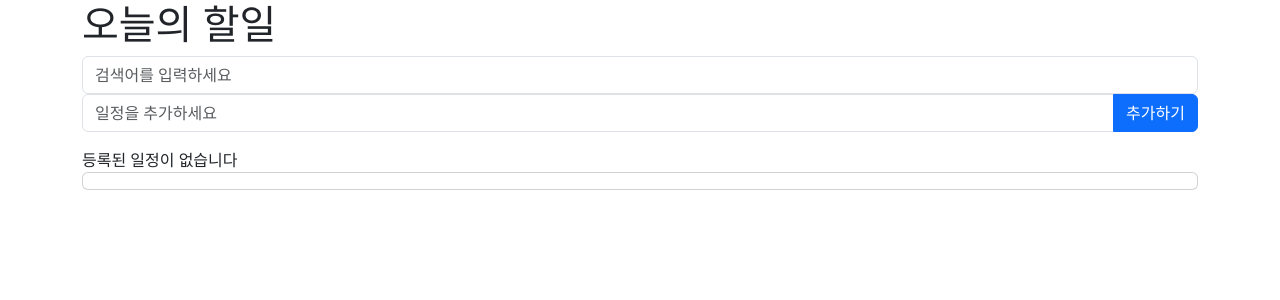
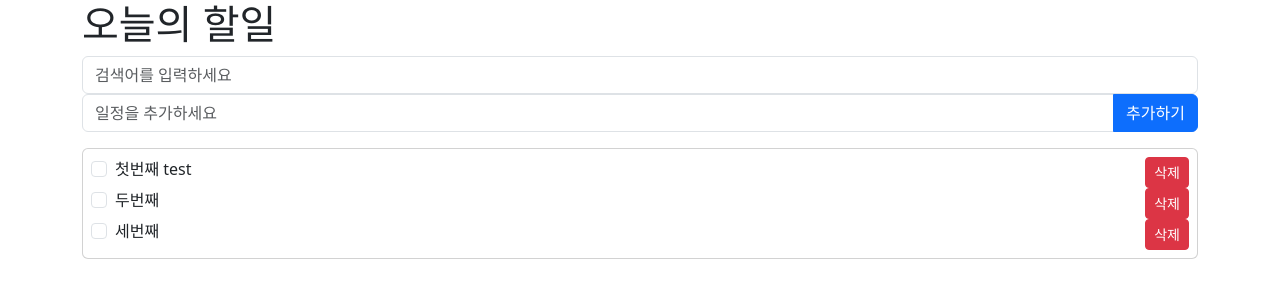
Before and after one commit to was7894/vue_practice, a Vue app: page /todos in a window 1280 px wide. Shown: the top 300 px of the page. Built offline with nearby package versions, Linux system fonts and the light colour scheme; data requests are answered from the project's data file.

Commit message:
server, db연동

```diff
--- /dev/null
+++ b/db.json
@@ -0,0 +1,19 @@
+{
+  "todos": [
+    {
+      "subject": "첫번째 test",
+      "completed": false,
+      "id": 1
+    },
+    {
+      "subject": "두번째",
+      "completed": false,
+      "id": 2
+    },
+    {
+      "subject": "세번째",
+      "completed": false,
+      "id": 3
+    }
+  ]
+}
--- a/package.json
+++ b/package.json
@@ -3,11 +3,12 @@
   "version": "0.1.0",
   "private": true,
   "scripts": {
-    "serve": "vue-cli-service serve",
-    "build": "vue-cli-service build",
+    "serve": "vue-cli-service serve --port 3001",
+    "build": "vue-cli-service build --port 3001",
     "lint": "vue-cli-service lint"
   },
   "dependencies": {
+    "axios": "^1.3.5",
     "core-js": "^3.8.3",
     "vue": "^3.2.13"
   },
--- a/src/App.vue
+++ b/src/App.vue
@@ -3,6 +3,7 @@
     <h1>오늘의 할일</h1>
     <input v-model="searchText" type="text" class="form-control" placeholder="검색어를 입력하세요" />
     <TodoBasicForm @add-todo="onSubmit" />
+    <div style="color: red">{{ error }}</div>
     <div v-if="!todos.length">등록된 일정이 없습니다</div>
     <TodoList :todos="filteredTodos" @toggle-todo="toggleTodo" @delete-todo="deleteTodo" />
   </div>
@@ -10,6 +11,7 @@
 
 <script>
 import { ref, computed } from "vue";
+import axios from "axios";
 import TodoBasicForm from "./components/TodoBasicForm.vue";
 import TodoList from "./components/TodoList.vue";
 export default {
@@ -18,6 +20,7 @@ export default {
     TodoList,
   },
   setup() {
+    const error = ref("");
     const toggle = ref(false);
     const searchText = ref("");
     const filteredTodos = computed(() => {
@@ -31,23 +34,66 @@ export default {
       return todos.value;
     });
     const todos = ref([]);
+    const getTodos = () => {
+      axios
+        .get("http://localhost:3000/todos")
+        .then((res) => {
+          console.log("this is todos.value", res);
+          todos.value = res.data;
+        })
+        .catch((err) => {
+          console.error(err);
+          error.value = "일시적인 오류가 발생하였습니다. 잠시후 이용해주세요.";
+        });
+    };
+    getTodos();
     const onSubmit = (todo) => {
-      todos.value.push(todo);
+      error.value = "";
+      axios
+        .post("http://localhost:3000/todos", { subject: todo.subject, completed: todo.completed })
+        .then((res) => {
+          /* 두개이상일때 이렇게 배열처럼 쓴다. */
+          return [console.log("res", res), todos.value.push(res.data)];
+        })
+        .catch((err) => {
+          console.error("err", err);
+          error.value = "일시적으로 오류가 발생하였습니다.";
+        });
+      // todos.value.push(todo);
     };
     const todoStyle = {
       textDecoration: "line-through",
       color: "gray",
     };
     const deleteTodo = (index) => {
-      console.log(index);
-      todos.value.splice(index, 1);
+      error.value = "";
+      const id = todos.value[index].id;
+      // console.log(index);
+      axios
+        .delete("http://localhost:3000/todos/" + id)
+        .then((res) => {
+          todos.value.splice(index, 1);
+        })
+        .catch((err) => {
+          console.error(err);
+        });
     };
     const toggleTodo = (index) => {
-      console.log(index);
-      todos.value[index].completed = !todos.value[index].completed;
+      const id = todos.value[index].id;
+      axios
+        .patch("http://localhost:3000/todos/" + id, { completed: !todos.value[index].completed })
+        .then(() => {
+          todos.value[index].completed = !todos.value[index].completed;
+        })
+        .catch((err) => {
+          console.error(err);
+        });
+      // console.log(index);
+      // todos.value[index].completed = !todos.value[index].completed;
     };
 
     return {
+      error,
       filteredTodos,
       onSubmit,
       todos,
--- a/src/components/TodoList.vue
+++ b/src/components/TodoList.vue
@@ -3,7 +3,7 @@
     <div class="card-body p-2">
       <div class="d-flex" v-for="(i, index) in todos" :key="i.id">
         <div class="form-check flex-grow-1">
-          <label class="form-check-label" :class="{ todo: i.completed }"> <input type="checkbox" class="form-check-input" :value="todos.completed" @change="toggleTodo(index)" />{{ i.subject }}</label>
+          <label class="form-check-label" :class="{ todo: i.completed }"> {{ i.subject }}<input type="checkbox" class="form-check-input" :value="todos.completed" @change="toggleTodo(index)" /></label>
         </div>
         <div>
           <button class="btn btn-danger btn-sm" @click="deleteTodo(index)">삭제</button>
```
Also changed, not shown: db-1681793017751.json (added, +22 -0 lines), 2 other files (tests, documents, lock files or other folders).
